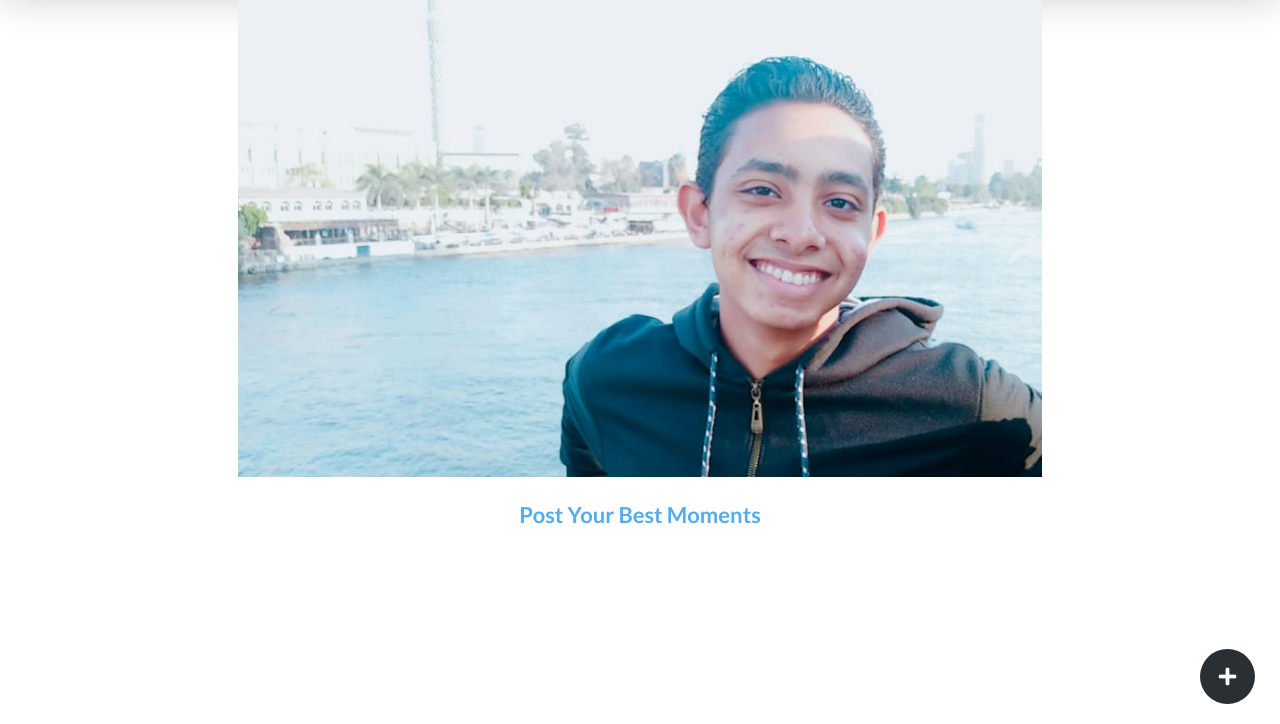
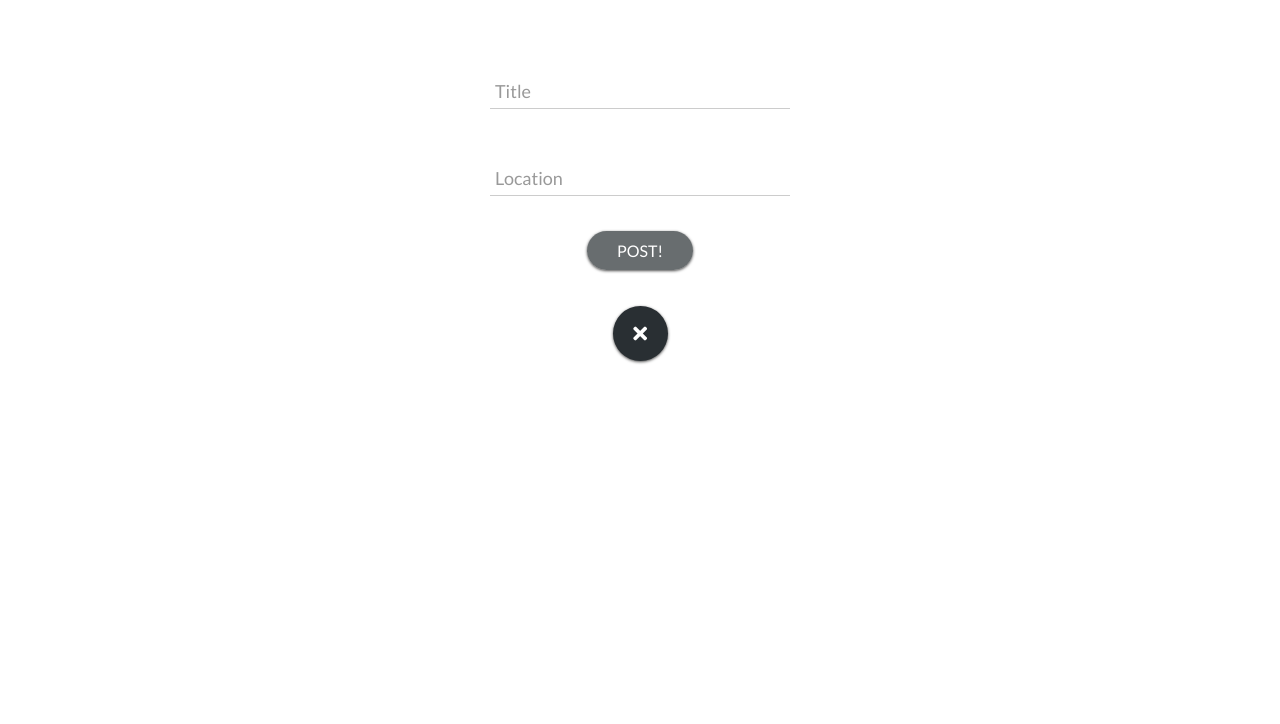
Before and after one commit to omarbadawy/PhotoApp, a website: page index.html in a window 1280 px wide. Both pictures are taken after a click on the element 1227 px from the left and 752 px from the top of the page. Shown: the part 76-800 px from the top of the page. Drawn offline with Linux system fonts and the light colour scheme.

Commit message:
Added the popup

```diff
--- a/index.html
+++ b/index.html
@@ -55,8 +55,35 @@
         </div>
         <h5>Post Your Best Moments</h5>
 
-        <div class="post-photo">
+        <div class="btn-circle add-photo">
                 <i class="fas fa-plus"></i>
+        </div>
+
+        <div class="share-image__container share-image__container--hidden">
+            <form action="./" class="form">
+                <div class="form__input-container">
+                    <div class="group">
+                        <input type="text" required>
+                        <span class="bar"></span>
+                        <label>Title</label>
+                    </div>
+                    <div class="group">
+                        <input type="text" required>
+                        <span class="bar"></span>
+                        <label>Location</label>
+                    </div>
+                    <div class="group">
+                        <button class="btn">
+                            Post!
+                        </button>
+                    </div>
+                    <div class="group">
+                        <div class="btn-circle cancel-photo">
+                            <i class="fas fa-times"></i>
+                        </div>
+                    </div>
+                </div>
+            </form>
         </div>
     </main>
     <!--End of Main content-->
--- a/js/index.js
+++ b/js/index.js
@@ -1,16 +1,38 @@
 const openSideBar = () => {
     document.querySelector('.side-bar').style.transform = 'translateX(0)';
     document.querySelector('.back-drop').style.display = 'block';
-}
+};
 
 const closeSideBar = () => {
     document.querySelector('.back-drop').style.display = 'none';
     document.querySelector('.side-bar').style.transform = 'translateX(-250px)';
-}
+};
+
+const openPopup = () => {
+    document.querySelector('.share-image__container').classList.add('share-image__container--visible');
+    document.body.style.overflow = 'hidden';
+};
+
+const closePopup = () => {
+    document.querySelector('.share-image__container').classList.remove('share-image__container--visible');
+    document.body.style.overflow = 'auto';
+};
+
+
+
+// aligning the popup due to the nav height
+
+const navHeight = document.querySelector('nav').clientHeight;
+document.querySelector('.share-image__container').style.top = navHeight + 'px';
+
+
+
+// envent listeners
 
 document.querySelector('.nav__side-box').addEventListener('click', openSideBar);
 
 document.querySelector('.back-drop').addEventListener('click', closeSideBar);
 
-let documentheight =document.body.clientHeight;
-document.querySelector('.side-bar').style.height = `${documentheight}px`;
+document.querySelector('.add-photo').addEventListener('click', openPopup);
+
+document.querySelector('.cancel-photo').addEventListener('click', closePopup);
--- /dev/null
+++ b/sass/_form.scss
@@ -0,0 +1,112 @@
+.share-image__container {
+    display: none;
+    opacity: 0;
+    transition: all 1s ease-in-out;
+    .form {
+
+        .form__input-container {
+            width:50%;
+            margin:3rem auto 0;
+            display:flex;
+            flex-direction: column;
+            align-items: center;
+            justify-content: center;
+
+            padding: 4rem;
+
+            .group {
+                position:relative;
+                margin-bottom:45px;
+
+                input {
+                    font-size:18px;
+                    padding:10px 10px 10px 5px;
+                    display:block;
+                    width:300px;
+                    border:none;
+                    border-bottom:1px solid rgba($black-color, .2);
+
+                    &:focus {
+                        outline:none;
+                    }
+                }
+
+                label {
+                    color:#999;
+                    font-size:18px;
+                    font-weight:normal;
+                    position:absolute;
+                    pointer-events:none;
+                    left:5px;
+                    top:10px;
+                    transition:0.2s ease all;
+                }
+
+                input:focus ~ label, input:valid ~ label {
+                    top:-20px;
+                    font-size:14px;
+                    font-family: 'Lato', sans-serif;
+                    font-weight: 700;
+                    color:$main-color;
+                }
+
+                .bar {
+                    position:relative; display:block; width:300px;
+
+                    &:before, &:after {
+                        content:'';
+                        height:2px;
+                        width:0;
+                        bottom:1px;
+                        position:absolute;
+                        background: $main-color;
+                        transition:0.2s ease all;
+                    }
+                    &:before {
+                        left:50%;
+                    }
+                    &:after {
+                        right:50%;
+                    }
+                }
+
+                input:focus ~ .bar:before, input:focus ~ .bar:after {
+                    width:50%;
+                }
+
+                .btn {
+                    margin: -1rem;
+                    font-size: 1.6rem;
+                    color: $white-color;
+                    font-family: 'lato', sans-serif;
+                    font-weight: 400;
+                    cursor: pointer;
+                    display: inline-block;
+                    text-decoration: none;
+                    border: none;
+                    padding: 1rem 3rem;
+                    text-transform: uppercase;
+                    background-color: rgba($alt-color, .7);
+                    border-radius: 10rem;
+                    box-shadow: 0 1px 3px rgba($black-color, .7);
+                }
+            }
+        }
+    }
+
+}
+
+.share-image__container--visible {
+    display: block;
+    opacity: 1;
+    animation: scaleDiv .3s ease-in-out;
+}
+
+@keyframes scaleDiv {
+    0% {
+        transform: scale(.2);
+    }
+    100% {
+        transform: scale(1);
+    }
+}
--- a/sass/_main-content.scss
+++ b/sass/_main-content.scss
@@ -1,4 +1,5 @@
 .main {
+    position: relative;
     .cover__container {
         margin-bottom: 2rem;
 
@@ -16,16 +17,13 @@
         text-align: center;
     }
 
-    .post-photo {
-        position: fixed;
-        margin: 2rem 2.5rem;
-        bottom: 0;
-        right: 0;
+    .btn-circle {
         height: 5.5rem;
         width: 5.5rem;
         border-radius: 50%;
         cursor: pointer;
         background-color: $alt-color;
+        box-shadow: 0 1px 3px rgba($black-color, .7);
 
         i {
             position: absolute;
@@ -37,4 +35,21 @@
             color: $white-color;
         }
     }
+    .add-photo {
+        position: fixed;
+        bottom: 0;
+        right: 0;
+        margin: 2rem 2.5rem;
+    }
+
+
+    .share-image__container {
+        height: 100%;
+        width: 100%;
+        background-color: $white-color;
+        position: fixed;
+        top: 0;
+        left: 0;
+    }
+
 }
--- a/sass/_side-bar.scss
+++ b/sass/_side-bar.scss
@@ -1,5 +1,5 @@
 .side-bar {
-    position: absolute;
+    position: fixed;
     top: 0;
     left: 0;
     width: 250px;
--- a/sass/main.scss
+++ b/sass/main.scss
@@ -1,5 +1,6 @@
 @import "base";
 @import "back-drop";
+@import "form";
 @import "header";
 @import "main-content";
 @import "nav";
```
Also changed, not shown: css/style.css.
